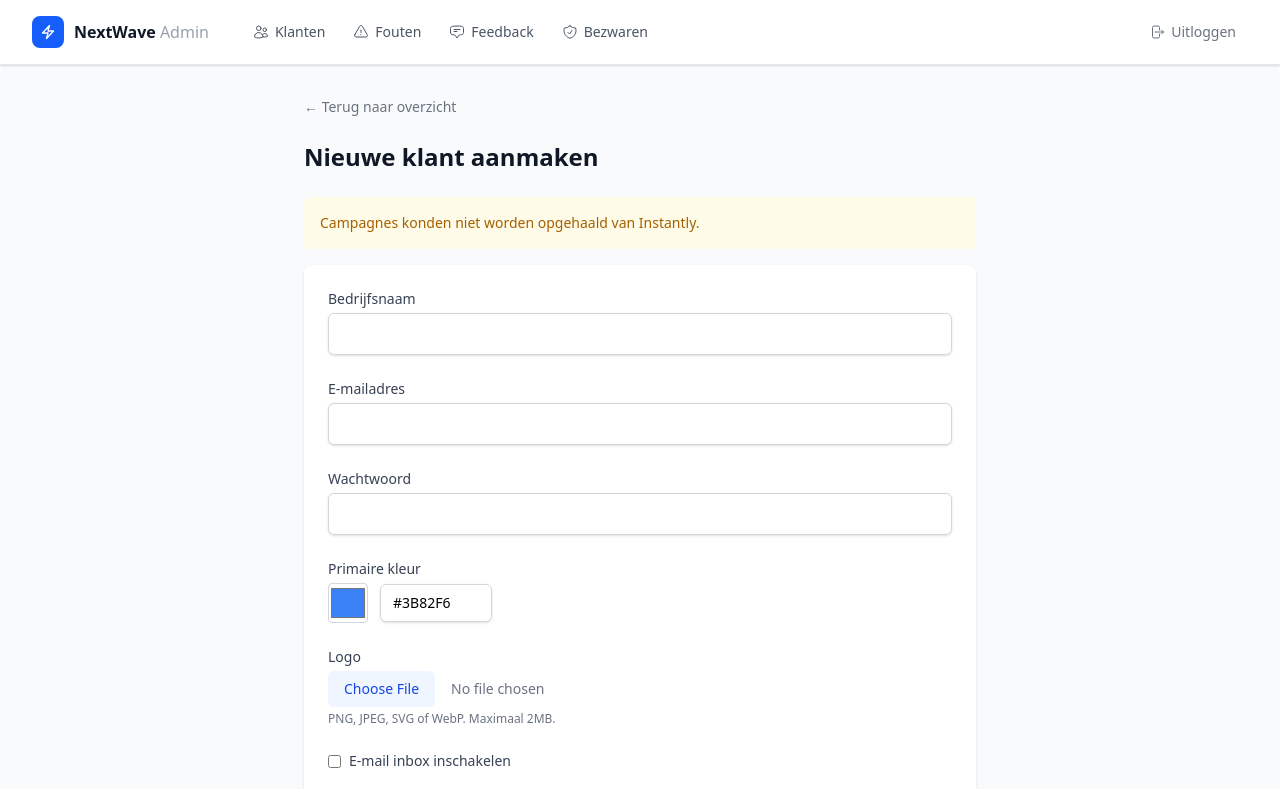
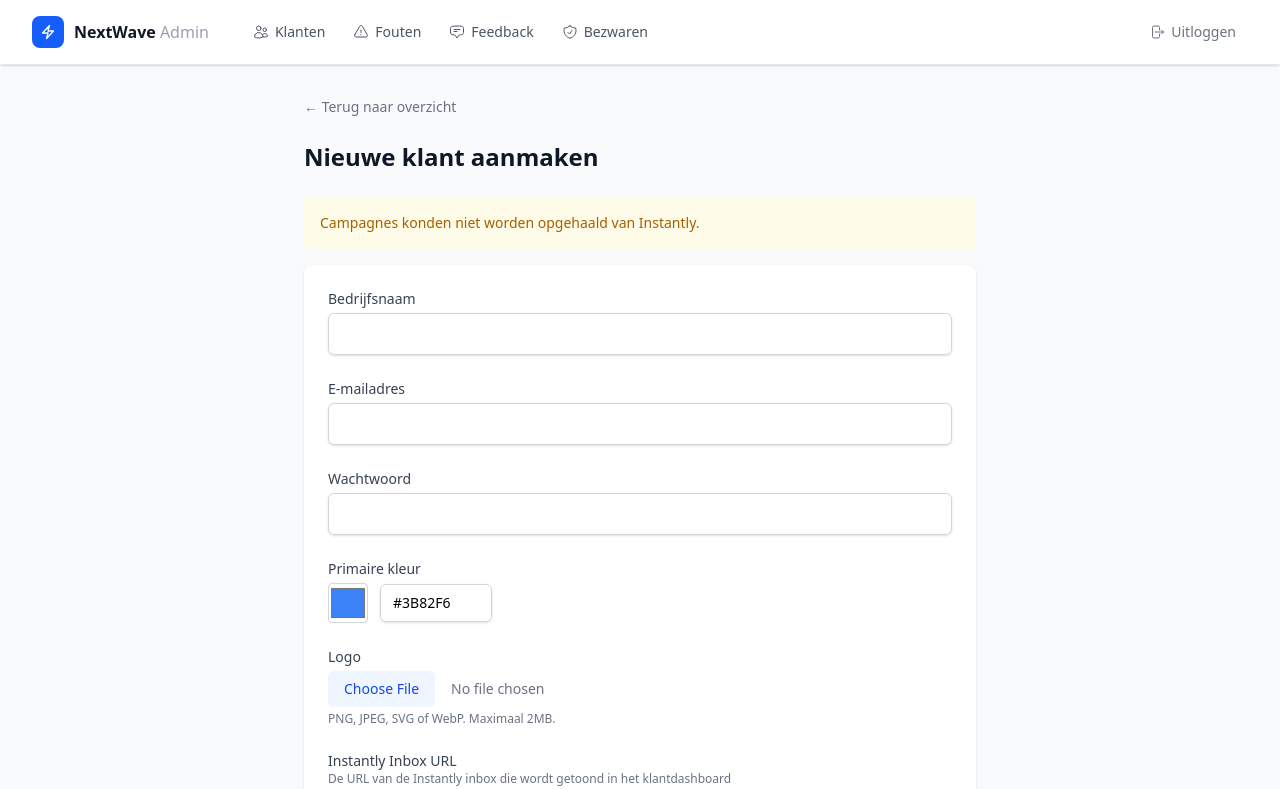
Before and after one commit to benjamin-nextwave/client-dashboard, a Next.js app: page /admin/clients/new in a window 1280 px wide. Shown: the top 789 px of the page. Built offline with nearby package versions, Linux system fonts and the light colour scheme; no server answers.

Commit message:
Revert "refactor: replace inbox URL field with simple toggle"
This reverts commit eed334d822a2b72d1f3d48195de4bd3994606fc0.

```diff
--- a/src/app/(operator)/admin/clients/[clientId]/edit/page.tsx
+++ b/src/app/(operator)/admin/clients/[clientId]/edit/page.tsx
@@ -121,7 +121,7 @@ export default async function EditClientPage({ params }: EditClientPageProps) {
             primaryColor: client.primary_color,
             isRecruitment: client.is_recruitment,
             meetingUrl: client.meeting_url ?? '',
-            inboxEnabled: !!client.inbox_url,
+            inboxUrl: client.inbox_url ?? '',
           }}
           campaigns={campaigns}
           selectedCampaignIds={selectedCampaignIds}
--- a/src/app/(operator)/admin/clients/actions.ts
+++ b/src/app/(operator)/admin/clients/actions.ts
@@ -30,7 +30,7 @@ export async function createClient(
     primaryColor: formData.get('primaryColor') as string,
     isRecruitment: formData.get('isRecruitment') === 'on',
     meetingUrl: '',
-    inboxEnabled: formData.get('inboxEnabled') === 'on',
+    inboxUrl: (formData.get('inboxUrl') as string) || '',
   }
 
   const result = clientFormSchema.safeParse(raw)
@@ -38,7 +38,7 @@ export async function createClient(
     return { error: result.error.errors[0].message }
   }
 
-  const { companyName, email, password, primaryColor, isRecruitment, inboxEnabled } = result.data
+  const { companyName, email, password, primaryColor, isRecruitment, inboxUrl } = result.data
 
   const DEFAULT_MEETING_URL = 'https://bespreking.neetocal.com/benjamin-steinschuld'
   const supabase = createAdminClient()
@@ -51,7 +51,7 @@ export async function createClient(
       primary_color: primaryColor,
       is_recruitment: isRecruitment,
       meeting_url: DEFAULT_MEETING_URL,
-      inbox_url: inboxEnabled ? 'enabled' : null,
+      inbox_url: inboxUrl || null,
       password,
     })
     .select('id')
@@ -140,7 +140,7 @@ export async function updateClient(
     primaryColor: formData.get('primaryColor') as string,
     isRecruitment: formData.get('isRecruitment') === 'on',
     meetingUrl: '',
-    inboxEnabled: formData.get('inboxEnabled') === 'on',
+    inboxUrl: (formData.get('inboxUrl') as string) || '',
   }
 
   const result = clientEditSchema.safeParse(raw)
@@ -148,7 +148,7 @@ export async function updateClient(
     return { error: result.error.errors[0].message }
   }
 
-  const { companyName, email, primaryColor, isRecruitment, inboxEnabled } = result.data
+  const { companyName, email, primaryColor, isRecruitment, inboxUrl } = result.data
   const password = result.data.password
 
   const supabase = createAdminClient()
@@ -158,7 +158,7 @@ export async function updateClient(
     company_name: companyName,
     primary_color: primaryColor,
     is_recruitment: isRecruitment,
-    inbox_url: inboxEnabled ? 'enabled' : null,
+    inbox_url: inboxUrl || null,
   }
   if (password && password.length > 0) {
     clientUpdate.password = password
--- a/src/components/admin/client-form.tsx
+++ b/src/components/admin/client-form.tsx
@@ -47,7 +47,7 @@ export function ClientForm({
       primaryColor: defaultValues?.primaryColor ?? '#3B82F6',
       isRecruitment: defaultValues?.isRecruitment ?? false,
       meetingUrl: defaultValues?.meetingUrl ?? '',
-      inboxEnabled: defaultValues?.inboxEnabled ?? false,
+      inboxUrl: defaultValues?.inboxUrl ?? '',
     },
   })
 
@@ -123,17 +123,22 @@ export function ClientForm({
       {/* Logo */}
       <LogoUpload currentLogoUrl={currentLogoUrl} />
 
-      {/* Instantly Inbox */}
-      <div className="flex items-center gap-2">
+      {/* Instantly Inbox URL */}
+      <div>
+        <label htmlFor="inboxUrl" className="block text-sm font-medium text-gray-700">
+          Instantly Inbox URL
+        </label>
+        <p className="text-xs text-gray-500">De URL van de Instantly inbox die wordt getoond in het klantdashboard</p>
         <input
-          id="inboxEnabled"
-          type="checkbox"
-          {...register('inboxEnabled')}
-          className="rounded border-gray-300 text-blue-600 focus:ring-blue-500"
+          id="inboxUrl"
+          type="url"
+          {...register('inboxUrl')}
+          placeholder="https://app.instantly.ai/..."
+          className="mt-1 block w-full rounded-md border border-gray-300 px-3 py-2 text-gray-900 shadow-sm focus:border-blue-500 focus:outline-none focus:ring-1 focus:ring-blue-500"
         />
-        <label htmlFor="inboxEnabled" className="text-sm font-medium text-gray-700">
-          E-mail inbox inschakelen
-        </label>
+        {errors.inboxUrl && (
+          <p className="mt-1 text-sm text-red-600">{errors.inboxUrl.message}</p>
+        )}
       </div>
 
       {/* Recruitment klant */}
--- a/src/lib/validations/client.ts
+++ b/src/lib/validations/client.ts
@@ -7,7 +7,7 @@ export const clientFormSchema = z.object({
   primaryColor: z.string().regex(/^#[0-9A-Fa-f]{6}$/, 'Ongeldige kleurcode'),
   isRecruitment: z.coerce.boolean().default(false),
   meetingUrl: z.string().url('Ongeldige URL').optional().or(z.literal('')),
-  inboxEnabled: z.coerce.boolean().default(false),
+  inboxUrl: z.string().url('Ongeldige URL').optional().or(z.literal('')),
 })
 
 export const clientEditSchema = clientFormSchema
```
